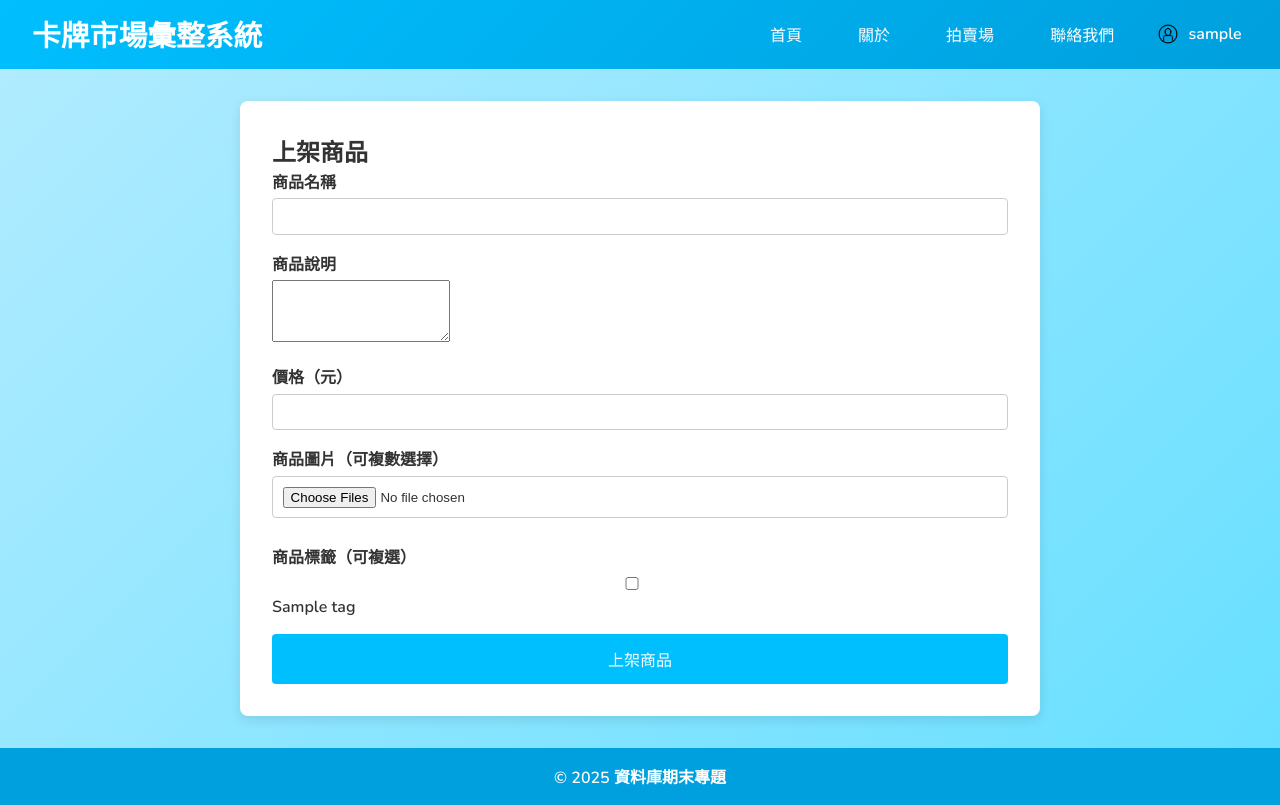
After one commit to a85852252/Database_Final_Project, a Flask app: page /auction/upload in a window 1280 px wide. The commit adds this page. Run offline with Flask 3, Linux system fonts and the light colour scheme; the visitor is signed in with stand-in values (Sample User, id 1); tables that the repository leaves empty or names only in its code hold one stand-in row (values such as "Sample post").

Commit message:
add auction feature

```diff
--- a/app.py
+++ b/app.py
@@ -1,8 +1,142 @@
-from flask import Flask, render_template, request, redirect, url_for, flash, session, jsonify
-from database import connect_db, create_user, verify_user
+import os
+from flask import Flask, Blueprint, render_template, request, redirect, url_for, flash, session, jsonify, current_app
+from werkzeug.utils import secure_filename
+from database import connect_db, verify_user, create_user
 
 app = Flask(__name__)
 app.secret_key = 'qwertyuiop'
+
+auction_bp = Blueprint('auction', __name__)
+
+@auction_bp.route('/auction')
+def auction_list():
+    tag_id = request.args.get('tag')
+    conn = connect_db()
+    cursor = conn.cursor(dictionary=True)
+
+    # 查詢所有標籤（for 篩選用）
+    cursor.execute("SELECT * FROM auction_tags ORDER BY name")
+    all_tags = cursor.fetchall()
+
+    # 查詢商品（如有篩選就只撈該標籤）
+    if tag_id:
+        cursor.execute("""
+            SELECT i.*, u.username,
+                   (SELECT image_path FROM auction_images WHERE item_id = i.id LIMIT 1) AS image_path
+              FROM auction_items i
+              JOIN users u ON i.user_id = u.id
+              JOIN auction_item_tags ait ON i.id = ait.item_id
+             WHERE ait.tag_id = %s
+             ORDER BY i.created_at DESC
+        """, (tag_id,))
+    else:
+        cursor.execute("""
+            SELECT i.*, u.username,
+                   (SELECT image_path FROM auction_images WHERE item_id = i.id LIMIT 1) AS image_path
+              FROM auction_items i
+              JOIN users u ON i.user_id = u.id
+             ORDER BY i.created_at DESC
+        """)
+    items = cursor.fetchall()
+
+    # 對每個商品查標籤
+    for item in items:
+        cursor.execute("""
+            SELECT t.* FROM auction_tags t
+            JOIN auction_item_tags ait ON t.id = ait.tag_id
+           WHERE ait.item_id = %s
+        """, (item['id'],))
+        item['tags'] = cursor.fetchall()
+
+    conn.close()
+    return render_template('auction_list.html', items=items, all_tags=all_tags, cur_tag=tag_id)
+
+    tag_id = request.args.get('tag')
+    conn = connect_db()
+    cursor = conn.cursor(dictionary=True)
+
+    # 查詢所有標籤（for 篩選用）
+    cursor.execute("SELECT * FROM auction_tags ORDER BY name")
+    all_tags = cursor.fetchall()
+
+    # 查詢商品（如有篩選就只撈該標籤）
+    if tag_id:
+        cursor.execute("""
+            SELECT i.*, u.username,
+                   (SELECT image_path FROM auction_images WHERE item_id = i.id LIMIT 1) AS image_path
+              FROM auction_items i
+              JOIN users u ON i.user_id = u.id
+              JOIN auction_item_tags ait ON i.id = ait.item_id
+             WHERE ait.tag_id = %s
+             ORDER BY i.created_at DESC
+        """, (tag_id,))
+    else:
+        cursor.execute("""
+            SELECT i.*, u.username,
+                   (SELECT image_path FROM auction_images WHERE item_id = i.id LIMIT 1) AS image_path
+              FROM auction_items i
+              JOIN users u ON i.user_id = u.id
+             ORDER BY i.created_at DESC
+        """)
+    items = cursor.fetchall()
+
+    # 對每個商品查標籤（優化可再合併查詢，這邊先 for 迴圈寫法）
+    for item in items:
+        cursor.execute("""
+            SELECT t.* FROM auction_tags t
+            JOIN auction_item_tags ait ON t.id = ait.tag_id
+           WHERE ait.item_id = %s
+        """, (item['id'],))
+        item['tags'] = cursor.fetchall()
+
+    conn.close()
+    return render_template('auction_list.html', items=items, all_tags=all_tags, cur_tag=tag_id)
+
+@auction_bp.route('/auction/upload', methods=['GET', 'POST'])
+def auction_upload():
+    if 'user_id' not in session:
+        flash('請先登入', 'warning')
+        return redirect(url_for('login'))
+
+    conn = connect_db()
+    cursor = conn.cursor(dictionary=True)
+    cursor.execute("SELECT * FROM auction_tags ORDER BY name")
+    all_tags = cursor.fetchall()
+
+    if request.method == 'POST':
+        name = request.form.get('name', '').strip()
+        description = request.form.get('description', '').strip()
+        price = request.form.get('price', '').strip()
+        tags = request.form.getlist('tags')
+        images = request.files.getlist('images')
+
+        if not name or not price or not images or images[0].filename == '':
+            flash('請填寫商品名稱、價格，並至少上傳一張圖片', 'danger')
+            return redirect(url_for('auction.auction_upload'))
+
+        cursor.execute("INSERT INTO auction_items (user_id, name, description, price) VALUES (%s, %s, %s, %s)",
+                       (session['user_id'], name, description, price))
+        item_id = cursor.lastrowid
+
+        upload_folder = os.path.join(current_app.static_folder, 'uploads')
+        os.makedirs(upload_folder, exist_ok=True)
+        for img in images:
+            if img and img.filename:
+                filename = secure_filename(img.filename)
+                save_path = os.path.join(upload_folder, filename)
+                img.save(save_path)
+                cursor.execute("INSERT INTO auction_images (item_id, image_path) VALUES (%s, %s)", (item_id, f'uploads/{filename}'))
+
+        for tag_id in tags:
+            cursor.execute("INSERT INTO auction_item_tags (item_id, tag_id) VALUES (%s, %s)", (item_id, tag_id))
+
+        conn.commit()
+        conn.close()
+        flash('商品已成功上架！', 'success')
+        return redirect(url_for('auction.auction_upload'))
+
+    conn.close()
+    return render_template('auction_upload.html', all_tags=all_tags)
 
 @app.route('/')
 def index():
@@ -123,5 +257,7 @@ def get_series_list():
     conn.close()
     return jsonify(result)
 
+app.register_blueprint(auction_bp)
+
 if __name__ == "__main__":
     app.run(debug=True)
--- a/static/CSS/style.css
+++ b/static/CSS/style.css
@@ -21,7 +21,7 @@ header {
   padding: 0.8rem 2rem;
   background: linear-gradient(135deg, var(--primary-color), var(--dark-blue));
   color: white;
-  position: relative; /* 方便下拉選單用 */
+  position: relative;
 }
 header .logo h1 {
   margin: 0;
@@ -87,12 +87,12 @@ header nav .dropdown li a:hover {
 }
 
 header .user-area {
-  margin-left: 1.5rem;  /* nav 與 user-area 之間稍微留白 */
+  margin-left: 1.5rem;
   display: flex;
   align-items: center;
 }
 
-/* 使用者圖示（共用） */
+
 header .user-area .user-icon {
   width: 28px;
   height: 28px;
@@ -101,7 +101,7 @@ header .user-area .user-icon {
   margin-right: 0.4rem;
 }
 
-/* ===== 未登入時 ===== */
+
 header .user-not-logged-in {
   display: flex;
   align-items: center;
@@ -119,7 +119,7 @@ header .user-not-logged-in .login-link:hover {
 }
 
 header .user-logged-in {
-  position: relative;  /* 讓下拉選單使用絕對定位時，參考此容器 */
+  position: relative;
   display: flex;
   align-items: center;
   cursor: pointer;
@@ -132,18 +132,18 @@ header .user-logged-in .username {
   white-space: nowrap;
 }
 
-/* 下拉選單：預設隱藏 */
+
 header .user-logged-in .user-dropdown {
   display: none;
   position: absolute;
-  top: 120%;          /* 距離 user-logged-in 底部一點 */
+  top: 120%;
   right: 0;
   background: white;
   border-radius: 6px;
   box-shadow: 0 2px 8px rgba(0, 0, 0, 0.2);
   overflow: hidden;
   z-index: 500;
-  min-width: 120px;   /* 最小寬度，可自行調整 */
+  min-width: 120px;
 }
 
 header .user-logged-in .user-dropdown ul {
@@ -176,14 +176,13 @@ header .user-logged-in:hover .user-dropdown {
   display: block;
 }
 
-/* 可選：在小螢幕時，把 user-area 的位置做調整 */
 @media (max-width: 768px) {
   .user-area {
     top: 0.8rem;
     right: 1rem;
   }
   .user-logged-in .username {
-    display: none;  /* 如果螢幕太窄，只顯示圖示、不顯示文字 */
+    display: none;
   }
 }
 
--- a/static/JS/main.js
+++ b/static/JS/main.js
@@ -1,4 +1,5 @@
 document.addEventListener('DOMContentLoaded', () => {
+  // === Flash 訊息自動消失 ===
   const flashOverlay = document.getElementById('flash-overlay');
   const flashItems = document.querySelectorAll('#flash-box .flash');
   if (flashOverlay && flashItems.length > 0) {
@@ -14,6 +15,7 @@ document.addEventListener('DOMContentLoaded', () => {
     }, 1500);
   }
 
+  // === 搜尋功能（只在有搜尋元件時啟用） ===
   const btnName = document.getElementById('by-name');
   const btnSeries = document.getElementById('by-series');
   const input = document.getElementById('search-input');
@@ -29,7 +31,7 @@ document.addEventListener('DOMContentLoaded', () => {
       btnSeries.classList.remove('active');
       input.style.display = 'block';
       select.style.display = 'none';
-      input.value = '';          // 切回名稱搜尋時清空輸入框
+      input.value = '';
       results.innerHTML = '';
     });
 
@@ -39,7 +41,7 @@ document.addEventListener('DOMContentLoaded', () => {
       btnName.classList.remove('active');
       input.style.display = 'none';
       select.style.display = 'block';
-      select.selectedIndex = 0;  // 選單回到第一項
+      select.selectedIndex = 0;
       results.innerHTML = '';
 
       if (select.options.length === 1) {
@@ -105,6 +107,7 @@ document.addEventListener('DOMContentLoaded', () => {
     }
   }
 
+  // === 回到頂部 ===
   const backToTop = document.getElementById('back-to-top');
   if (backToTop) {
     window.addEventListener('scroll', () => {
@@ -125,20 +128,87 @@ document.addEventListener('DOMContentLoaded', () => {
     });
   }
 
+  // === 卡片 hover 放大 ===
   function enableCardHoverZoom() {
     document.querySelectorAll('.card-result').forEach(card => {
       let zoomTimer = null;
-
       card.addEventListener('mouseenter', () => {
         zoomTimer = setTimeout(() => {
           card.classList.add('zoomed');
-        }, 250); // 停 250ms 才放大，可依喜好調整
+        }, 250);
       });
-
       card.addEventListener('mouseleave', () => {
         clearTimeout(zoomTimer);
         card.classList.remove('zoomed');
       });
     });
   }
+
+  // === 商品多圖預覽＋可單張刪除（只在有上傳欄位時啟用） ===
+  const imageInput = document.getElementById('image-input');
+  const imagePreview = document.getElementById('image-preview');
+  let selectedFiles = [];
+
+  if (imageInput && imagePreview) {
+    imageInput.addEventListener('change', function () {
+      selectedFiles = Array.from(this.files);
+      updateImagePreview();
+    });
+
+    function updateImagePreview() {
+      imagePreview.innerHTML = '';
+      selectedFiles.forEach((file, idx) => {
+        if (!file.type.startsWith('image/')) return;
+        const reader = new FileReader();
+        reader.onload = function (e) {
+          const wrapper = document.createElement('div');
+          wrapper.style.position = 'relative';
+          wrapper.style.display = 'inline-block';
+
+          const img = document.createElement('img');
+          img.src = e.target.result;
+          img.style.maxWidth = '120px';
+          img.style.maxHeight = '120px';
+          img.style.borderRadius = '8px';
+          img.style.boxShadow = '0 2px 8px rgba(0,0,0,0.14)';
+          img.style.objectFit = 'cover';
+          img.style.display = 'block';
+
+          // 刪除按鈕
+          const btn = document.createElement('button');
+          btn.innerHTML = '✖';
+          btn.type = 'button';
+          btn.style.position = 'absolute';
+          btn.style.top = '2px';
+          btn.style.right = '2px';
+          btn.style.background = 'rgba(0,0,0,0.5)';
+          btn.style.color = 'white';
+          btn.style.border = 'none';
+          btn.style.borderRadius = '50%';
+          btn.style.width = '22px';
+          btn.style.height = '22px';
+          btn.style.cursor = 'pointer';
+          btn.style.fontSize = '14px';
+          btn.title = '移除這張圖片';
+          btn.addEventListener('click', function () {
+            selectedFiles.splice(idx, 1);
+            updateImagePreview();
+            syncFilesToInput();
+          });
+
+          wrapper.appendChild(img);
+          wrapper.appendChild(btn);
+          imagePreview.appendChild(wrapper);
+        };
+        reader.readAsDataURL(file);
+      });
+      if (selectedFiles.length === 0) imageInput.value = '';
+    }
+
+    function syncFilesToInput() {
+      const dt = new DataTransfer();
+      selectedFiles.forEach(file => dt.items.add(file));
+      imageInput.files = dt.files;
+    }
+  }
 });
--- /dev/null
+++ b/templates/auction_upload.html
@@ -0,0 +1,37 @@
+{% extends "base.html" %}
+{% block title %}上架商品{% endblock %}
+{% block content %}
+<div class="container">
+  <h2>上架商品</h2>
+  <form method="post" enctype="multipart/form-data">
+    <div class="form-group">
+      <label>商品名稱</label>
+      <input type="text" name="name" class="form-control" maxlength="64" required>
+    </div>
+    <div class="form-group">
+      <label>商品說明</label>
+      <textarea name="description" class="form-control" rows="4"></textarea>
+    </div>
+    <div class="form-group">
+      <label>價格（元）</label>
+      <input type="number" name="price" class="form-control" step="1" min="0" required>
+    </div>
+    <div class="form-group">
+      <label>商品圖片（可複數選擇）</label>
+      <input type="file" name="images" class="form-control" accept="image/*" multiple required>
+      <div id="image-preview" style="display:flex; gap:10px; flex-wrap:wrap; margin-top:10px;"></div>
+    </div>
+    <div class="form-group">
+      <label>商品標籤（可複選）</label>
+      <div>
+        {% for tag in all_tags %}
+          <label style="margin-right:1rem;">
+            <input type="checkbox" name="tags" value="{{ tag.id }}"> {{ tag.name }}
+          </label>
+        {% endfor %}
+      </div>
+    </div>
+    <button type="submit" class="btn">上架商品</button>
+  </form>
+</div>
+{% endblock %}
--- a/templates/base.html
+++ b/templates/base.html
@@ -23,10 +23,10 @@
           </ul>
         </li>
         <li class="nav-item">
-          <a href="#">商品</a>
+          <a href="#">拍賣場</a>
           <ul class="dropdown">
-            <li><a href="#">系列卡表</a></li>
-            <li><a href="#">待發售情報</a></li>
+            <li><a href="{{ url_for('auction.auction_list') }}">賣場總覽</a></li>
+            <li><a href="{{ url_for('auction.auction_upload') }}">上架商品</a></li>
           </ul>
         </li>
         <li class="nav-item"><a href="#">聯絡我們</a></li>
```
Also changed, not shown: sql_commend.txt (+34 -0 lines), templates/auction_list.html (added, +39 -0 lines), 1 other file.
